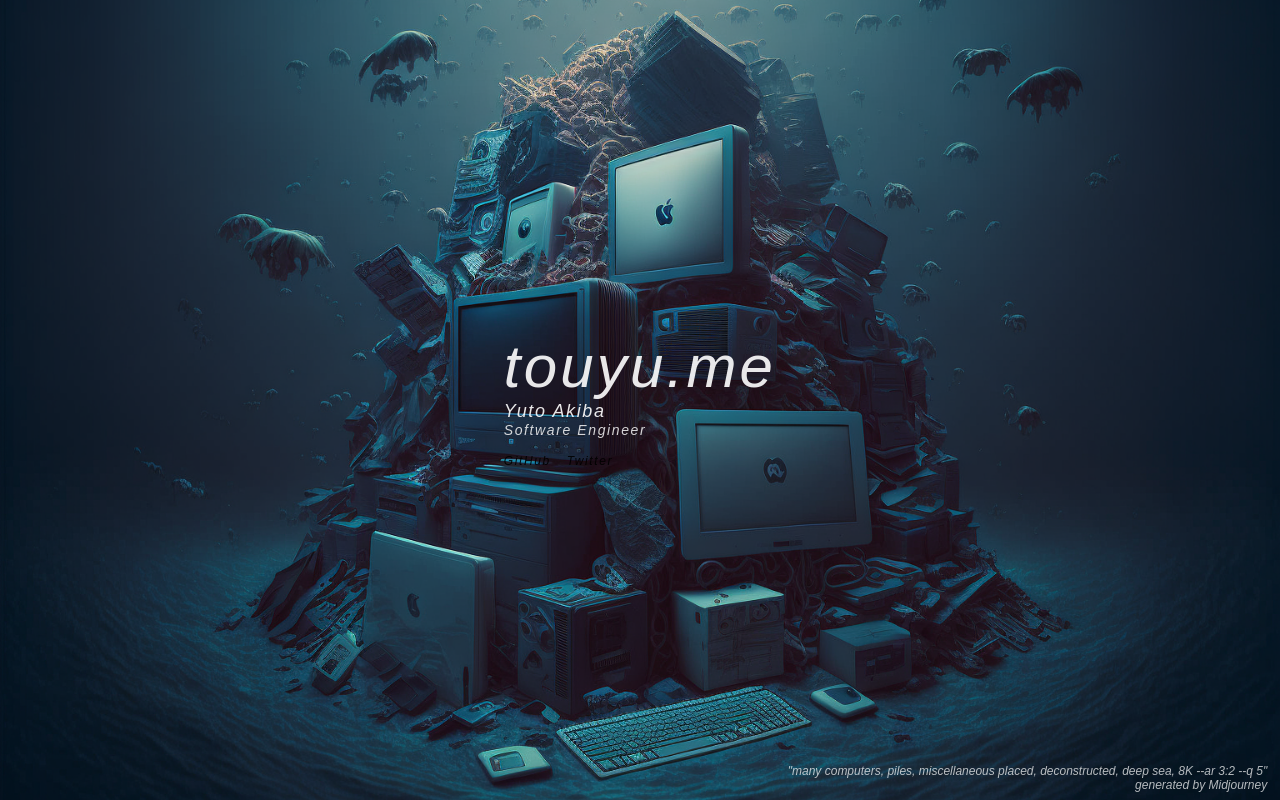
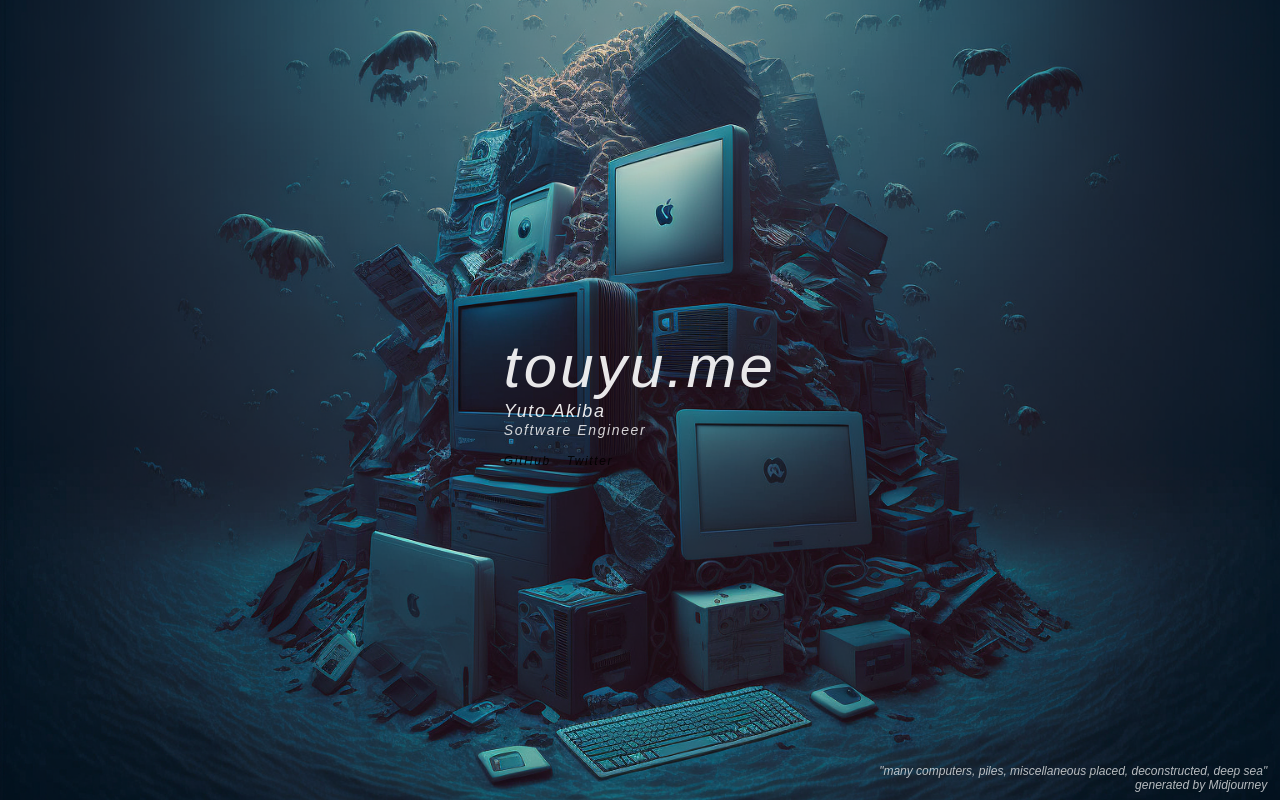
Before and after one commit to touyu/touyu.github.io, a Next.js app: page / in a window 1280 px wide. Built offline with nearby package versions, Linux system fonts and the light colour scheme.

Commit message:
Fix background image description

```diff
--- a/pages/index.tsx
+++ b/pages/index.tsx
@@ -121,7 +121,8 @@ export default function Home() {
                       </SocialContainer>
                   </ContentBox>
                   <RightBottom>
-                      <p>"many computers, piles, miscellaneous placed, deconstructed, deep sea, 8K --ar 3:2 --q 5"</p>
+                      {/*<p>"many computers, piles, miscellaneous placed, deconstructed, deep sea, 8K --ar 3:2 --q 5"</p>*/}
+                      <p>"many computers, piles, miscellaneous placed, deconstructed, deep sea"</p>
                       <p>generated by Midjourney</p>
                   </RightBottom>
               </BackgroundOverlay>
```
